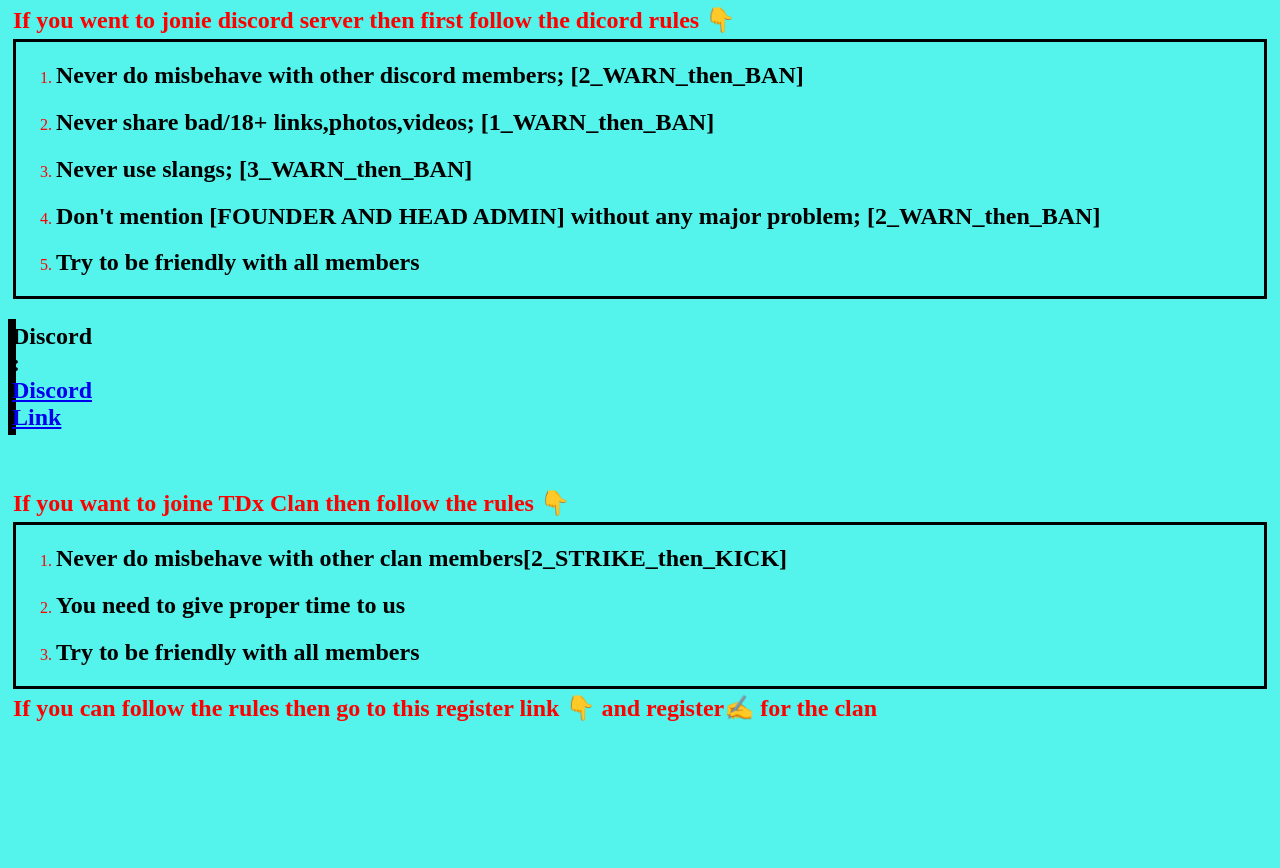
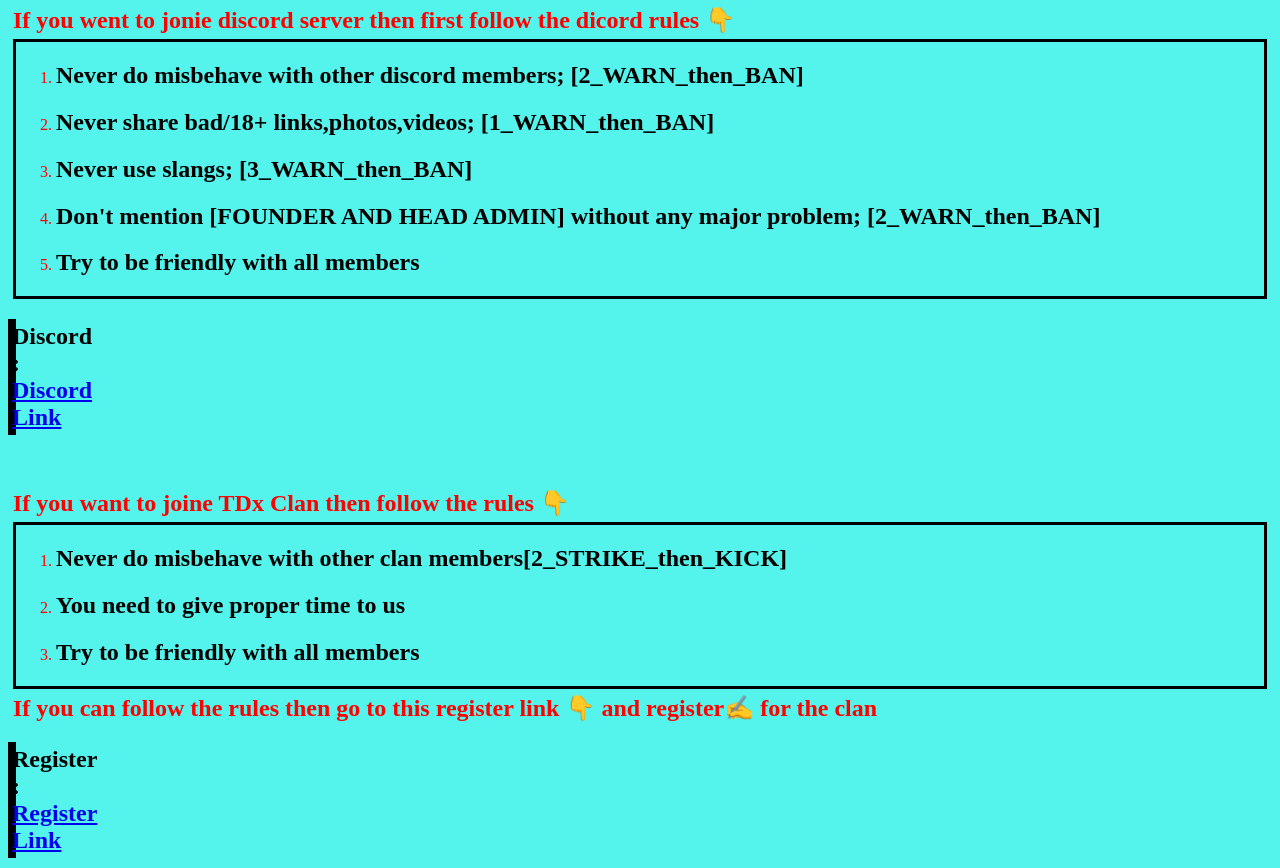
Before and after one commit to DARKDEVIL756/DARKDEVIL756, a plain HTML site: page DARK DEVIL.html in a window 1280 px wide. Shown: the part 84-952 px from the top of the page. Drawn offline with Linux system fonts and the light colour scheme.

Commit message:
ADD_DC_LINK

```diff
--- a/DARK DEVIL.html
+++ b/DARK DEVIL.html
@@ -38,7 +38,7 @@
             <li><h2 class="ClanRules">Try to be friendly with all members</h2></li>
         </ol>
         <h2 class="RdSpeach">If you can follow the rules then go to this register link 👇 and register✍ for the clan </h2>
-
+        <h2 class="RegisterLink">Register : <a href="https://discord.gg/jHHsVAYkqH">Register Link</a></h2>
     </Div>
 </p>
 
```
